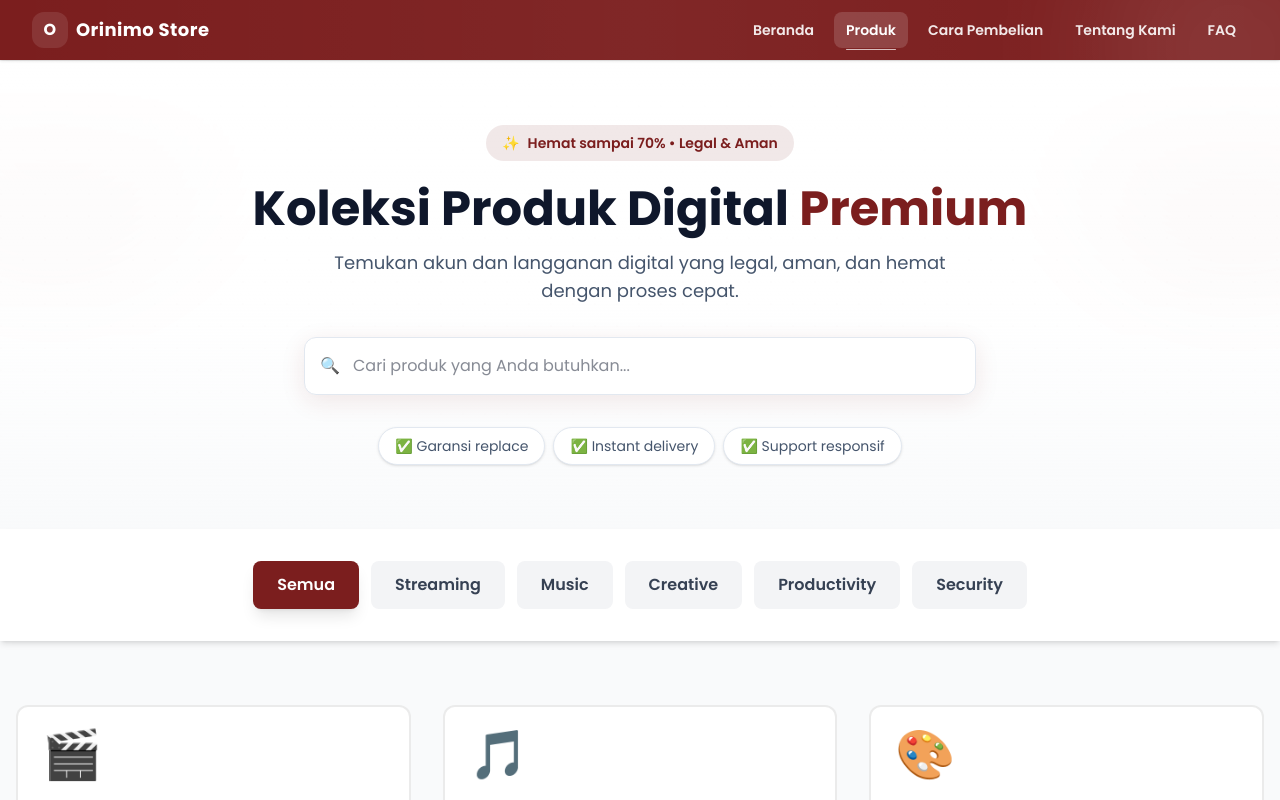
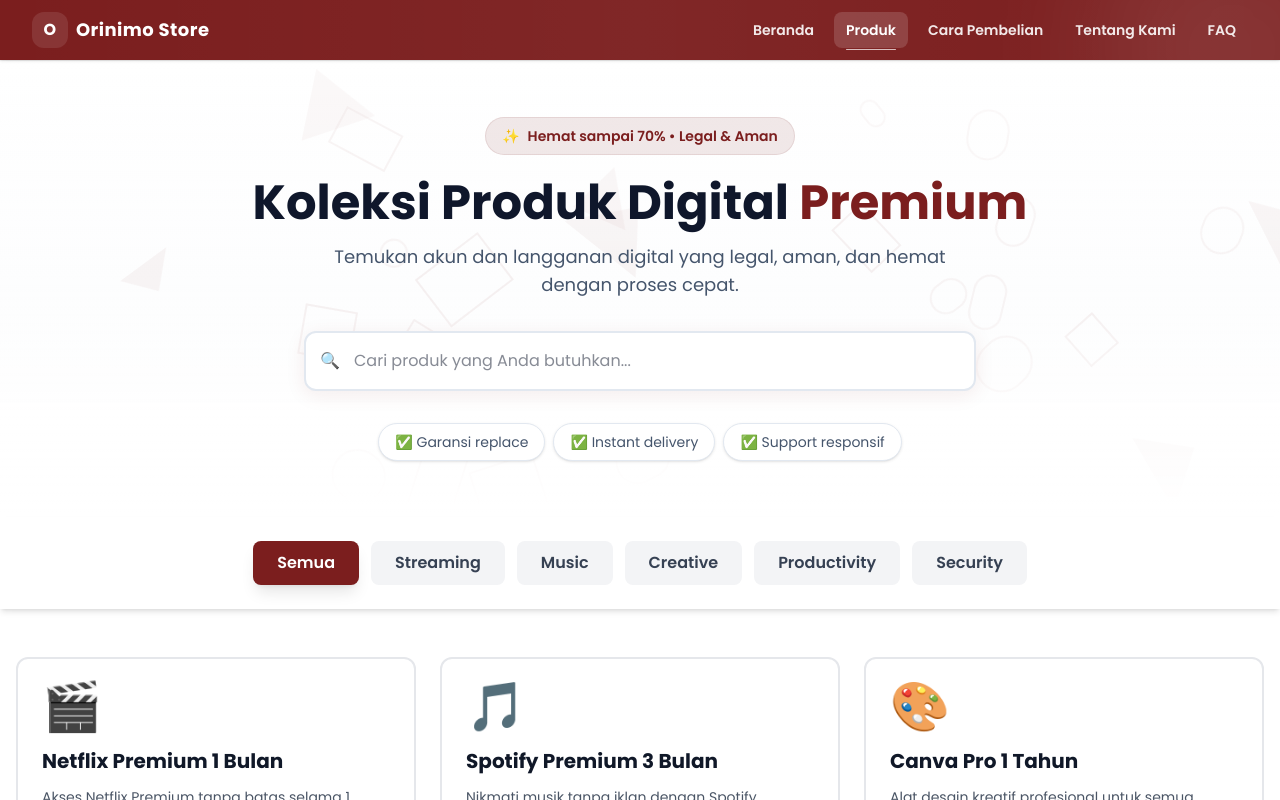
Before and after one commit to chandraputra06/orinimo-web, a React (Vite) app: page /produk in a window 1280 px wide. Shown: the top 800 px of the page. Built offline with nearby package versions, Linux system fonts and the light colour scheme.

Commit message:
refactor(products): restructure products section slicing

```diff
--- a/src/pages/Products.jsx
+++ b/src/pages/Products.jsx
@@ -3,6 +3,82 @@
 import "aos/dist/aos.css";
 
 const BRAND = "#7B1E1E";
+
+// Geometric Shapes Background Component
+const GeometricShapes = () => {
+  return (
+    <div className="absolute inset-0 overflow-hidden pointer-events-none opacity-30">
+      <style>{`
+        @keyframes rotate-shape {
+          0% { transform: rotate(0deg) translateY(0px); }
+          100% { transform: rotate(360deg) translateY(-20px); }
+        }
+
+        @keyframes float-shape {
+          0%, 100% { transform: translateY(0px) translateX(0px) rotate(0deg); }
+          50% { transform: translateY(-30px) translateX(20px) rotate(180deg); }
+        }
+
+        .shape-rotate {
+          animation: rotate-shape 30s linear infinite;
+        }
+
+        .shape-float {
+          animation: float-shape 15s ease-in-out infinite;
+        }
+      `}</style>
+
+      {/* Triangles */}
+      {[...Array(6)].map((_, i) => (
+        <div
+          key={`triangle-${i}`}
+          className="shape-float absolute"
+          style={{
+            left: `${Math.random() * 100}%`,
+            top: `${Math.random() * 100}%`,
+            animationDelay: `${Math.random() * 5}s`,
+            width: 0,
+            height: 0,
+            borderLeft: `${20 + Math.random() * 30}px solid transparent`,
+            borderRight: `${20 + Math.random() * 30}px solid transparent`,
+            borderBottom: `${30 + Math.random() * 40}px solid rgba(123, 30, 30, 0.15)`,
+          }}
+        />
+      ))}
+
+      {/* Squares */}
+      {[...Array(8)].map((_, i) => (
+        <div
+          key={`square-${i}`}
+          className="shape-rotate absolute border-2 border-[#7B1E1E]/20"
+          style={{
+            left: `${Math.random() * 100}%`,
+            top: `${Math.random() * 100}%`,
+            width: `${30 + Math.random() * 50}px`,
+            height: `${30 + Math.random() * 50}px`,
+            animationDelay: `${Math.random() * 5}s`,
+            animationDuration: `${20 + Math.random() * 20}s`,
+          }}
+        />
+      ))}
+
+      {/* Circles */}
+      {[...Array(10)].map((_, i) => (
+        <div
+          key={`circle-${i}`}
+          className="shape-float absolute rounded-full border-2 border-[#7B1E1E]/15"
+          style={{
+            left: `${Math.random() * 100}%`,
+            top: `${Math.random() * 100}%`,
+            width: `${20 + Math.random() * 40}px`,
+            height: `${20 + Math.random() * 40}px`,
+            animationDelay: `${Math.random() * 5}s`,
+          }}
+        />
+      ))}
+    </div>
+  );
+};
 
 const Products = () => {
   const [selectedCategory, setSelectedCategory] = useState("Semua");
@@ -40,61 +116,29 @@
   }, [products, selectedCategory, searchTerm]);
 
   return (
-    <div className="min-h-screen bg-gray-50">
+    <div className="min-h-screen bg-white">
       <style>{`
-        @keyframes floatSoft {
-          0%,100% { transform: translate3d(-2%, -2%, 0) scale(1); }
-          50% { transform: translate3d(2%, 2%, 0) scale(1.06); }
-        }
         @keyframes shimmerX {
           0% { transform: translateX(-120%); }
           100% { transform: translateX(120%); }
         }
         @media (prefers-reduced-motion: reduce) {
-          .bg-anim { animation: none !important; }
           .shimmer { animation: none !important; }
         }
       `}</style>
 
-      {/* Hero Section (soft biar ga nabrak navbar/footer) */}
-      <section className="relative overflow-hidden bg-white py-16 px-4">
-        {/* blobs / tint brand (ukuran tetap, hanya ditambah animasi) */}
-        <div
-          aria-hidden
-          className="bg-anim pointer-events-none absolute -top-28 -right-28 h-80 w-80 rounded-full blur-3xl"
-          style={{
-            backgroundColor: "rgba(123, 30, 30, 0.12)",
-            animation: "floatSoft 14s ease-in-out infinite",
-          }}
-        />
-        <div
-          aria-hidden
-          className="bg-anim pointer-events-none absolute -top-28 -left-28 h-80 w-80 rounded-full blur-3xl"
-          style={{
-            backgroundColor: "rgba(123, 30, 30, 0.10)",
-            animation: "floatSoft 16s ease-in-out infinite",
-          }}
-        />
-        {/* dotted texture + soft gradient overlay */}
-        <div
-          aria-hidden
-          className="pointer-events-none absolute inset-0 opacity-[0.14]"
-          style={{
-            backgroundImage:
-              "radial-gradient(circle at 1px 1px, rgba(123,30,30,0.20) 1px, transparent 0)",
-            backgroundSize: "22px 22px",
-          }}
-        />
-        <div aria-hidden className="pointer-events-none absolute inset-0 bg-gradient-to-b from-white via-white/70 to-gray-50" />
+      {/* Hero Section dengan Geometric Shapes Background */}
+      <section className="relative overflow-hidden bg-gradient-to-b from-white via-slate-50/30 to-white py-14 px-4">
+        {/* Geometric Shapes Background */}
+        <GeometricShapes />
 
-        <div className="max-w-4xl mx-auto text-center relative">
+        {/* Gradient Overlay untuk smooth transition */}
+        <div className="absolute inset-0 bg-gradient-to-b from-white/40 via-transparent to-white pointer-events-none" />
+
+        <div className="max-w-4xl mx-auto text-center relative z-10">
           <p
             data-aos="fade-up"
-            className="inline-flex items-center gap-2 rounded-full px-4 py-2 text-sm font-semibold"
-            style={{
-              backgroundColor: "rgba(123, 30, 30, 0.10)",
-              color: BRAND,
-            }}
+            className="inline-flex items-center gap-2 rounded-full px-4 py-2 text-sm font-semibold bg-[#7B1E1E]/10 text-[#7B1E1E] border border-[#7B1E1E]/10"
           >
             <span aria-hidden>✨</span>
             Hemat sampai 70% • Legal & Aman
@@ -124,14 +168,10 @@
                 placeholder="Cari produk yang Anda butuhkan..."
                 value={searchTerm}
                 onChange={(e) => setSearchTerm(e.target.value)}
-                className="w-full pl-12 pr-5 py-4 rounded-xl bg-white text-slate-900 border border-slate-200 focus:outline-none focus:ring-4"
-                style={{
-                  boxShadow: "0 6px 24px rgba(123,30,30,0.10)",
-                  // ring color lebih “brand”
-                  outlineColor: "rgba(123,30,30,0.35)",
-                }}
+                className="w-full pl-12 pr-5 py-4 rounded-xl bg-white text-slate-900 border-2 border-slate-200 focus:outline-none focus:border-[#7B1E1E]/40 focus:ring-4 focus:ring-[#7B1E1E]/10 transition-all"
+                style={{ boxShadow: "0 4px 20px rgba(123,30,30,0.08)" }}
               />
-              {/* shimmer tipis saat hover/focus (absolute, tidak mengubah layout) */}
+              {/* shimmer effect */}
               <span
                 aria-hidden
                 className="pointer-events-none absolute inset-0 rounded-xl overflow-hidden opacity-0 group-hover:opacity-100 transition"
@@ -144,21 +184,28 @@
             </div>
           </div>
 
-          {/* mini trust */}
+          {/* Trust badges */}
           <div
             data-aos="fade-up"
             data-aos-delay="400"
             className="mt-8 flex flex-wrap items-center justify-center gap-2 text-sm text-slate-600"
           >
-            <span className="rounded-full bg-white px-4 py-2 border border-slate-200 shadow-sm hover:shadow-md transition">✅ Garansi replace</span>
-            <span className="rounded-full bg-white px-4 py-2 border border-slate-200 shadow-sm hover:shadow-md transition">✅ Instant delivery</span>
-            <span className="rounded-full bg-white px-4 py-2 border border-slate-200 shadow-sm hover:shadow-md transition">✅ Support responsif</span>
+            {["✅ Garansi replace", "✅ Instant delivery", "✅ Support responsif"].map((badge, i) => (
+              <span
+                key={badge}
+                data-aos="fade-up"
+                data-aos-delay={420 + i * 80}
+                className="rounded-full bg-white px-4 py-2 border border-slate-200 shadow-sm hover:shadow-md hover:border-[#7B1E1E]/20 transition-all cursor-default"
+              >
+                {badge}
+              </span>
+            ))}
           </div>
         </div>
       </section>
 
-      {/* Filter Categories */}
-      <section className="py-8 px-4 bg-white sticky top-16 z-40 shadow-md">
+      {/* Filter Categories - Padding dikurangi */}
+      <section className="py-6 px-4 bg-white sticky top-16 z-40 shadow-md">
         <div className="max-w-7xl mx-auto">
           <div data-aos="fade-up" className="flex flex-wrap justify-center gap-3">
             {categories.map((cat) => {
@@ -167,19 +214,16 @@
                 <button
                   key={cat}
                   onClick={() => setSelectedCategory(cat)}
-                  data-aos="fade-up"
-                  data-aos-delay={cat === "Semua" ? 0 : 80}
-                  className={`group relative overflow-hidden px-6 py-3 rounded-lg font-semibold transition-all hover:scale-105 ${
+                  className={`group relative overflow-hidden px-6 py-2.5 rounded-lg font-semibold transition-all hover:scale-105 ${
                     active
                       ? "text-white shadow-lg"
                       : "bg-gray-100 text-gray-700 hover:bg-gray-200"
                   }`}
                   style={active ? { backgroundColor: BRAND } : {}}
                 >
-                  {/* shimmer kecil */}
                   <span
                     aria-hidden
-                    className={`absolute inset-0 opacity-0 group-hover:opacity-100 transition`}
+                    className="absolute inset-0 opacity-0 group-hover:opacity-100 transition"
                   >
                     <span
                       className="shimmer absolute inset-y-0 left-0 w-1/3 bg-gradient-to-r from-transparent via-white/20 to-transparent"
@@ -194,40 +238,37 @@
         </div>
       </section>
 
-      {/* Products Grid */}
-      <section className="py-16 px-4">
+      {/* Products Grid - Padding dikurangi */}
+      <section className="py-12 px-4 bg-white">
         <div className="max-w-7xl mx-auto">
           {filteredProducts.length === 0 ? (
-            <div className="text-center py-20" data-aos="fade-up">
+            <div className="text-center py-16" data-aos="fade-up">
               <div className="text-6xl mb-4">🔍</div>
               <h3 className="text-2xl font-bold text-gray-900 mb-2">Produk tidak ditemukan</h3>
               <p className="text-gray-600">Coba kata kunci atau kategori lain</p>
             </div>
           ) : (
-            <div className="grid grid-cols-1 md:grid-cols-2 lg:grid-cols-3 gap-8">
+            <div className="grid grid-cols-1 md:grid-cols-2 lg:grid-cols-3 gap-6">
               {filteredProducts.map((product, idx) => (
                 <div
                   key={product.id}
                   data-aos="fade-up"
                   data-aos-delay={Math.min(idx * 80, 240)}
                   className="group relative overflow-hidden bg-white border-2 border-gray-200 rounded-xl p-6 transition-all hover:scale-105 hover:shadow-xl"
-                  style={{ borderColor: "rgba(0,0,0,0.08)" }}
                   onMouseEnter={(e) => (e.currentTarget.style.borderColor = "rgba(123,30,30,0.45)")}
-                  onMouseLeave={(e) => (e.currentTarget.style.borderColor = "rgba(0,0,0,0.08)")}
+                  onMouseLeave={(e) => (e.currentTarget.style.borderColor = "rgba(229,231,235,1)")}
                 >
-                  {/* hover gradient overlay */}
+                  {/* Hover effects */}
                   <div
                     aria-hidden
-                    className="pointer-events-none absolute inset-0 opacity-0 group-hover:opacity-100 transition"
+                    className="pointer-events-none absolute inset-0 opacity-0 group-hover:opacity-100 transition-opacity duration-300"
                     style={{
-                      background:
-                        "linear-gradient(135deg, rgba(123,30,30,0.08), rgba(255,255,255,0) 55%)",
+                      background: "linear-gradient(135deg, rgba(123,30,30,0.08), rgba(255,255,255,0) 55%)",
                     }}
                   />
-                  {/* glow dot */}
                   <div
                     aria-hidden
-                    className="pointer-events-none absolute -top-8 -right-8 h-24 w-24 rounded-full blur-2xl opacity-0 group-hover:opacity-100 transition"
+                    className="pointer-events-none absolute -top-8 -right-8 h-24 w-24 rounded-full blur-2xl opacity-0 group-hover:opacity-100 transition-opacity duration-300"
                     style={{ backgroundColor: "rgba(123,30,30,0.18)" }}
                   />
 
@@ -278,7 +319,6 @@
             className="relative bg-white rounded-2xl p-8 max-w-md w-full shadow-2xl overflow-hidden"
             onClick={(e) => e.stopPropagation()}
           >
-            {/* subtle modal accent */}
             <div
               aria-hidden
               className="pointer-events-none absolute -top-10 -right-10 h-32 w-32 rounded-full blur-2xl"
@@ -288,8 +328,7 @@
               aria-hidden
               className="pointer-events-none absolute inset-0 opacity-70"
               style={{
-                background:
-                  "linear-gradient(135deg, rgba(123,30,30,0.06), rgba(255,255,255,0) 55%)",
+                background: "linear-gradient(135deg, rgba(123,30,30,0.06), rgba(255,255,255,0) 55%)",
               }}
             />
 
```
